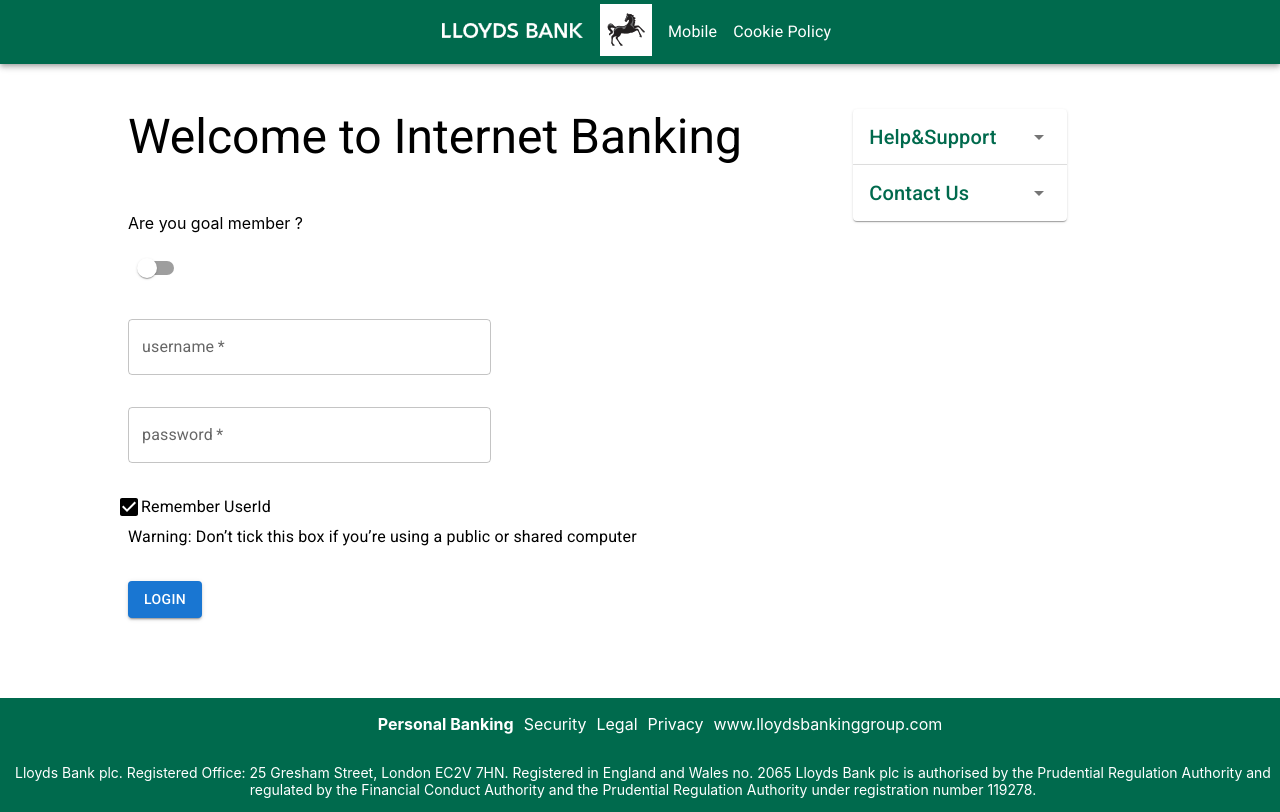
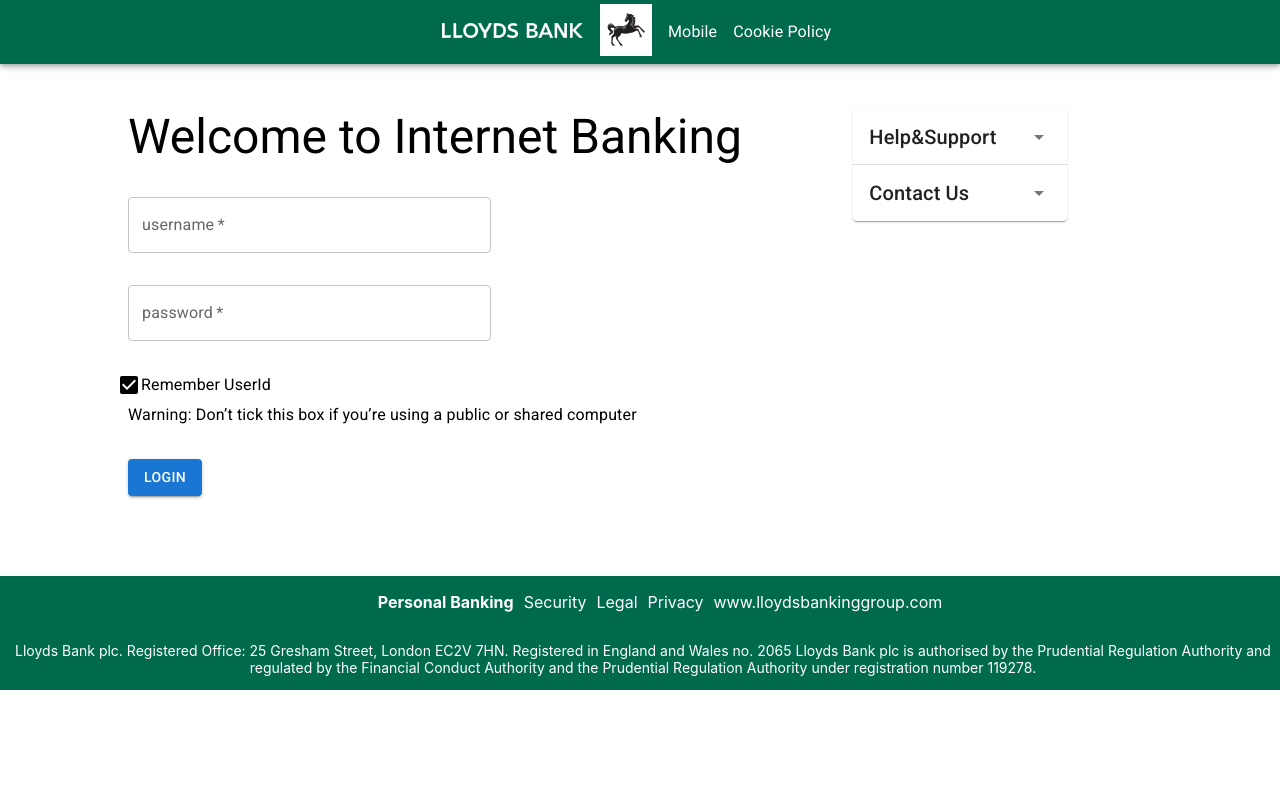
Before and after one commit to vasanthkalli/mybank-ui, a React (Create React App) app: page /login in a window 1280 px wide. Built offline with nearby package versions, Linux system fonts and the light colour scheme.

Commit message:
reverting

```diff
--- a/src/components/login/Login.js
+++ b/src/components/login/Login.js
@@ -4,7 +4,6 @@
 import Paper from '@mui/material/Paper';
 import Grid from '@mui/material/Grid';
 import TextField from '@mui/material/TextField';
-import Switch from '@mui/material/Switch'
 import {
     Button, FormControlLabel, Toolbar,
     Typography, MenuItem, Select, FormControl, InputLabel, Accordion, AccordionSummary, AccordionDetails, Snackbar, CircularProgress, Backdrop
@@ -42,13 +41,6 @@
 
     const [openBackDrop, setOpenBackdrop] = React.useState(false)
 
-    const [isMember, setIsMember] = React.useState(false)
-
-
-    const handleChangeCheckBox = (event) => {
-            setIsMember(event.target.checked)
-    }
-
     const handleUsername = (e) => {
         setusername(e.target.value);
     }
@@ -63,8 +55,7 @@
 
             let user = {
                 username: username,
-                password: password,
-                isMember: isMember
+                password: password
             }
 
             try {
@@ -120,15 +111,6 @@
                             <Typography variant='h3' component='p'>Welcome to Internet Banking</Typography>
                         </Grid>
                         <Grid item xs={12}>
-                          <p>Are you goal member ?</p> <Switch
-                                checked={isMember}
-                                onChange={handleChangeCheckBox}
-                                inputProps={{ 'aria-label': 'controlled' }}
-
-                            />
-
-                        </Grid>
-                        <Grid item xs={12}>
                             <TextField id='userid' name='userid' variant='outlined' label='username' required style={{ width: '50%' }}
                                 onChange={handleUsername} value={username} error={usernameError}
                             />
@@ -166,7 +148,7 @@
                                         aria-controls="panel1-content"
                                         id="panel1-header"
                                     >
-                                        <Typography variant="h6" style={{ color: '#006A4D' }}>Help&Support</Typography>
+                                        <Typography variant="h6" >Help&Support</Typography>
                                     </AccordionSummary>
                                     <AccordionDetails>
                                         <Typography style={{ fontWeight: 'bold', marginBottom: 5 }}>
@@ -188,10 +170,9 @@
                                 <Accordion>
                                     <AccordionSummary
                                         expandIcon={<ArrowDropDownIcon />}
-                                        aria-controls="panel2-content"
-                                        id="panel2-header"
+                                        aria-controls="panel2-content" id="panel2-header"
                                     >
-                                        <Typography variant='h6' style={{ color: '#006A4D' }}>Contact Us</Typography>
+                                        <Typography variant='h6'>Contact Us</Typography>
                                     </AccordionSummary>
                                     <AccordionDetails>
                                         <Typography style={{ fontWeight: 'bold', marginBottom: 5 }}>
```
